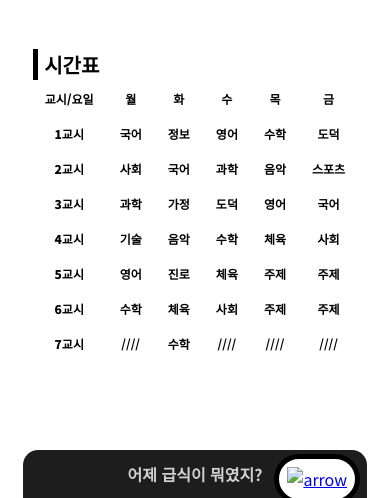
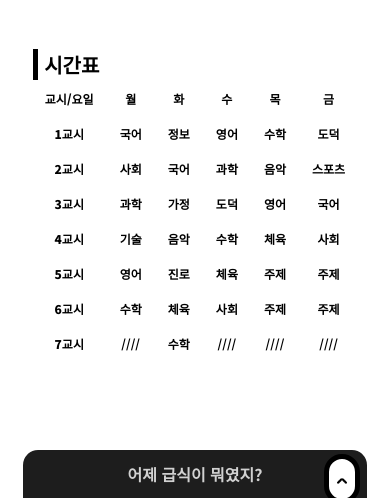
Before and after one commit to DevMacho/SchoolTimeNotification, a plain HTML site: page index.html in a window 390 px wide. Shown: the part 310-808 px from the top of the page. Drawn offline with Linux system fonts and the light colour scheme.

Commit message:
go top reponsive

```diff
--- a/style.css
+++ b/style.css
@@ -232,6 +232,9 @@ button {
 	#submit {
 		margin-top: 20px;
 	}
+	.goTop img {
+		width: 10px;
+	}
 }
 
 footer {
```
Also changed, not shown: upwards-arrow.png (added).
